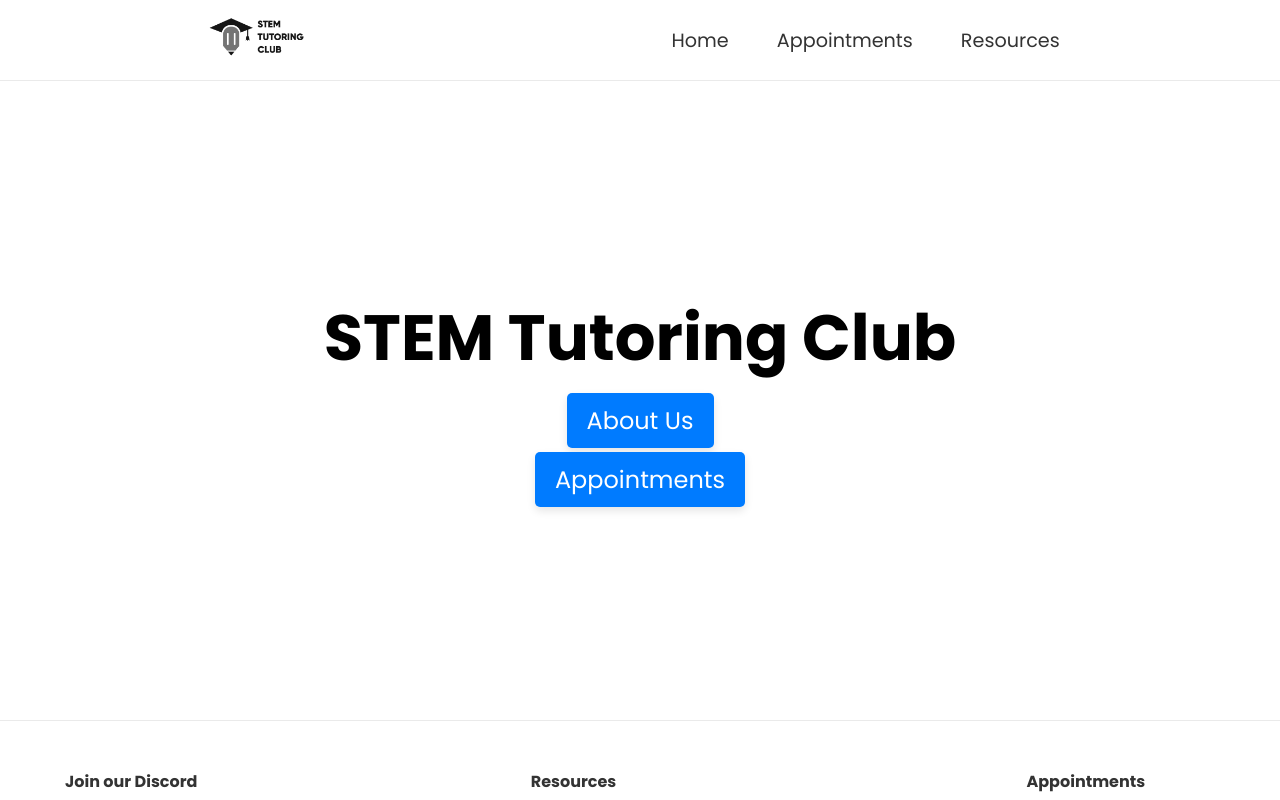
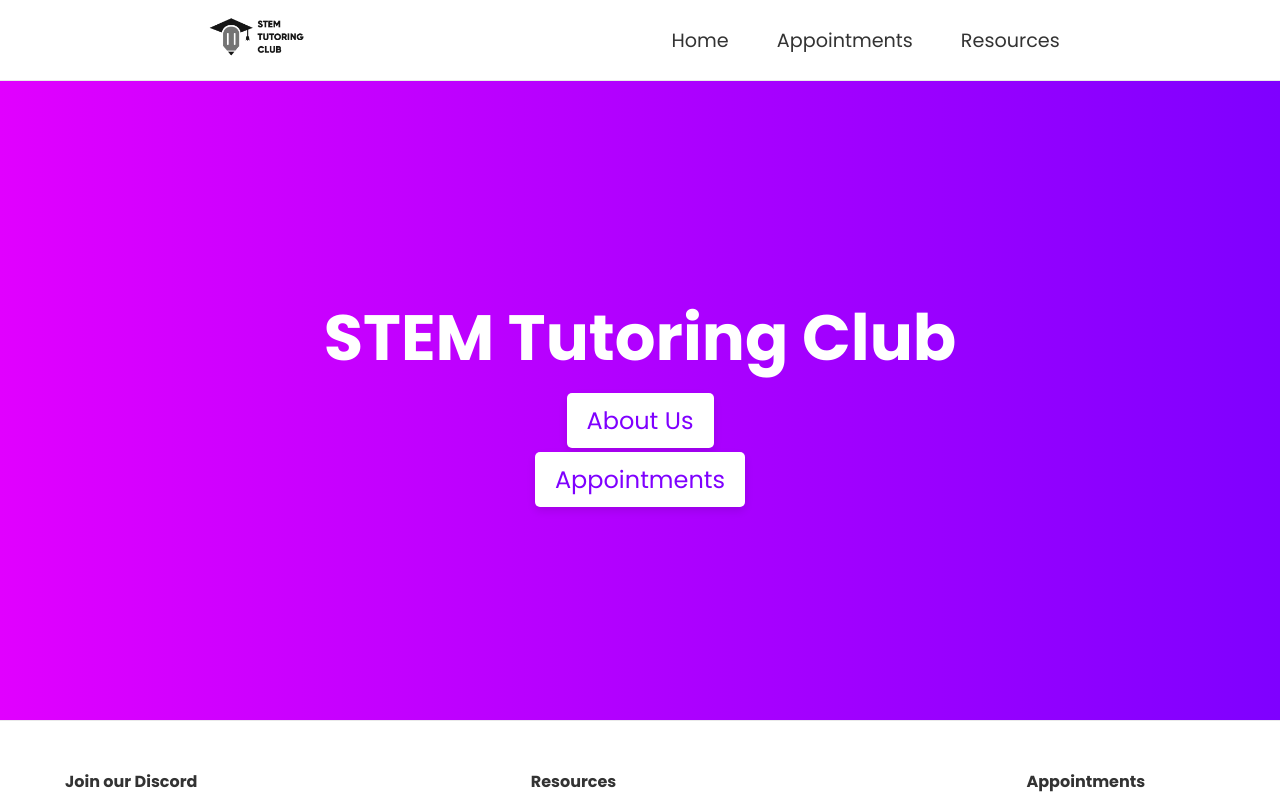
Before and after one commit to nytron88/stem-tutoring-website, a React (Create React App) app: page / in a window 1280 px wide. Shown: the top 800 px of the page. Built offline with nearby package versions, Linux system fonts and the light colour scheme.

Commit message:
color changes

```diff
--- a/src/components/styles/Footer.css
+++ b/src/components/styles/Footer.css
@@ -37,7 +37,7 @@
     text-decoration: none;
   }
   .footer-column ul li a:hover {
-    color: #1A73E8;
+    color: #7F00FF;
     text-decoration: none;
   }
   a {
@@ -45,7 +45,7 @@
     text-decoration: none;
   }
   a:hover {
-    color: #1A73E8;
+    color: #7F00FF;
   }
   .discord-link {
     display: flex;
--- a/src/components/styles/HeroSection.css
+++ b/src/components/styles/HeroSection.css
@@ -6,8 +6,11 @@
     flex-direction: column;
     justify-content: center;
     align-items: center;
-    color: black;
-    background-color: white;
+    color: white;
+    background: #7F00FF;  /* fallback for old browsers */
+    background: -webkit-linear-gradient(to right, #E100FF, #7F00FF);  /* Chrome 10-25, Safari 5.1-6 */
+    background: linear-gradient(to right, #E100FF, #7F00FF); /* W3C, IE 10+/ Edge, Firefox 16+, Chrome 26+, Opera 12+, Safari 7+ */
+
     text-align: center;
     padding: 0 20px;
     border-top: 1px solid #eaeaea;
@@ -22,8 +25,9 @@
     font-size: 1.5rem;
     margin-bottom: 0.25rem;
     padding: 10px 20px;
-    background-color: #007bff;
-    color: white;
+    /* background-color: #007bff;  */
+    background-color: white;
+    color: #7F00FF;
     border: none;
     border-radius: 5px;
     box-shadow: 0 4px 8px rgba(0, 0, 0, 0.1);
@@ -32,12 +36,14 @@
   }
 
   .hero-container button:hover {
-    background-color: #0056b3;
+    /* background-color: #0056b3;  */
+    background-color: #e3d3f2;
     transform: translateY(-2px);
   }
 
   .hero-container button:active {
-    background-color: #00408b;
+    background-color: #ead5ff;
+    /* background-color: #00408b; */
     transform: translateY(1px);
   }
 
--- a/src/components/styles/Navbar.css
+++ b/src/components/styles/Navbar.css
@@ -8,7 +8,7 @@
 }
 
 :root {
-  --mainColor: #1A73E8;
+  --mainColor: #7F00FF;
   --mainColorLight: #ffb67a;
   --secondaryColor: #1d3557;
   --textColor: #333;
```
